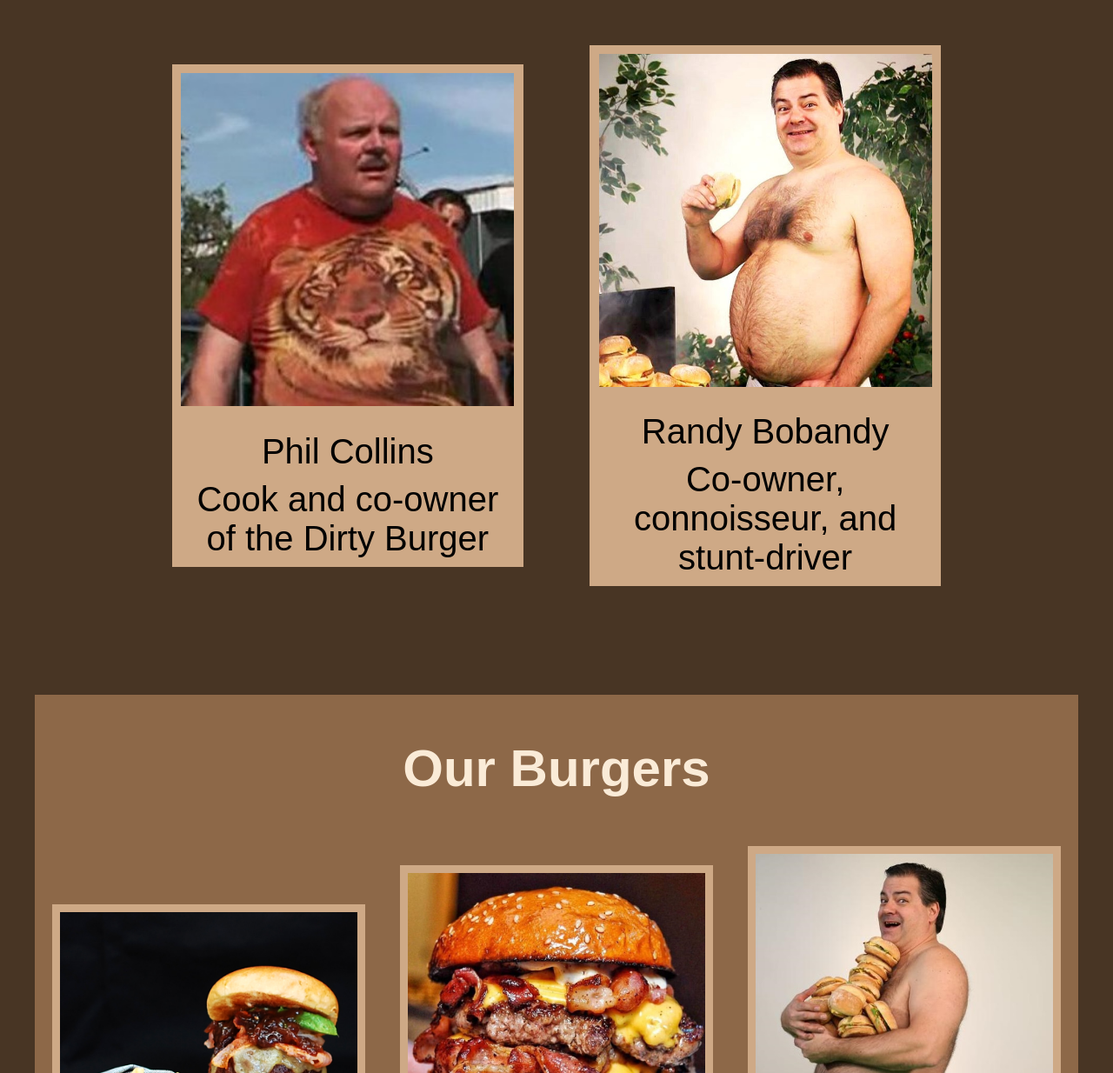
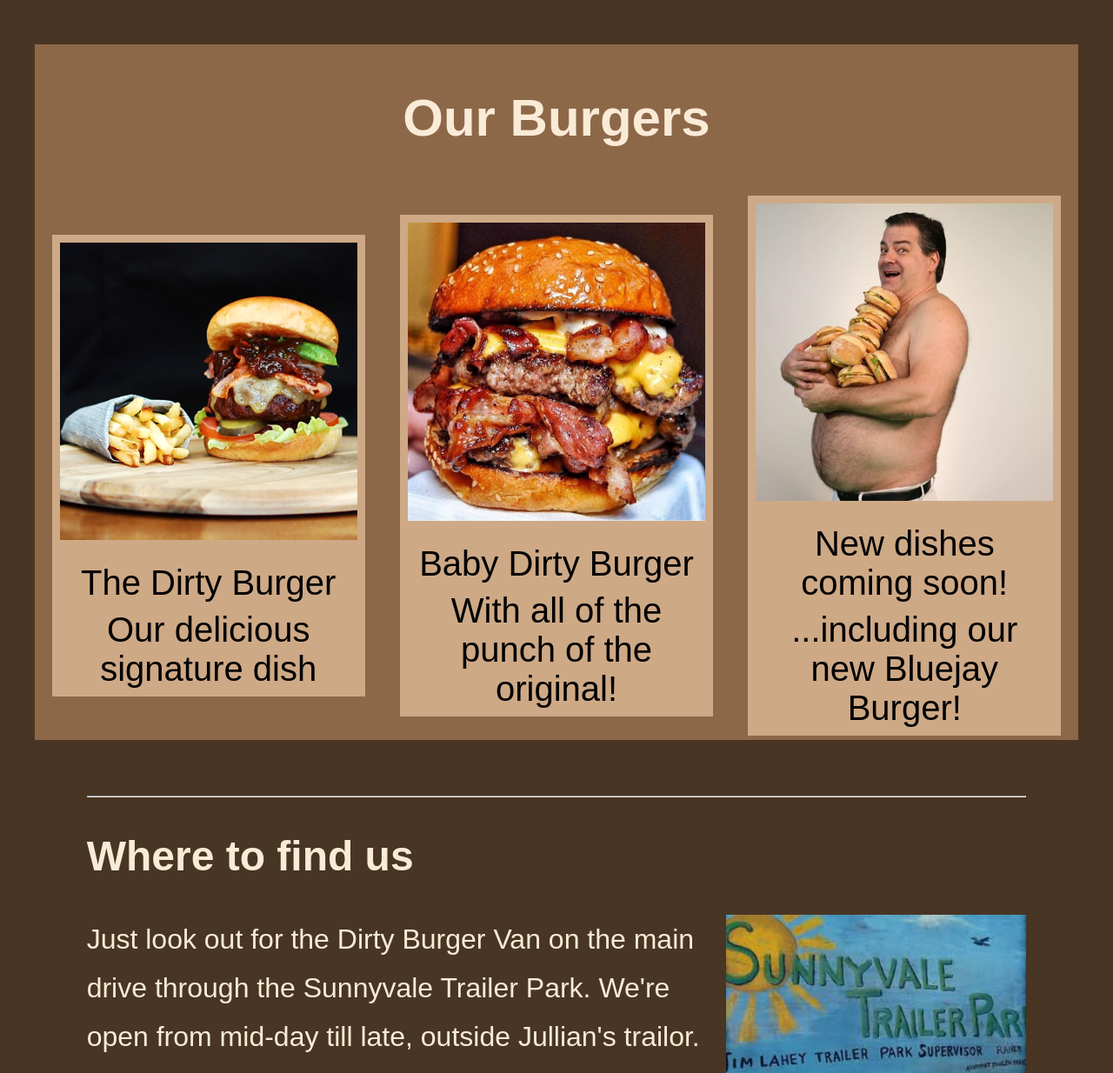
Before and after one commit to CanterburyEd23/dirtyBurger, a plain HTML site: page index.html in a window 1280 px wide. Shown: the part 1566-2800 px from the top of the page at 87% size. Drawn offline with Linux system fonts and the light colour scheme.

Commit message:
main version complete

```diff
--- a/index.html
+++ b/index.html
@@ -45,7 +45,7 @@
                     <figure class="burgerPics">
                         <img src="images/burger1.png" alt="dirtyburger">
                         <figcaption><heavy>The Dirty Burger</heavy></figcaption>
-                        <figcaption>Our signature dish</figcaption>
+                        <figcaption>Our delicious signature dish</figcaption>
                     </figure>
                     <figure class="burgerPics">
                         <img src="images/burger2.jpg" alt="babyDirtyBurger">
@@ -59,7 +59,12 @@
                     </figure>
                 </div>
             </section>
-            <section class="contact"></section>
+            <section class="contact">
+                <hr>
+                <h2>Where to find us</h2>
+                <img src="images/sunnyvale.jpg" alt="Sunnyvale sign">
+                <p>Just look out for the Dirty Burger Van on the main drive through the Sunnyvale Trailer Park.  We're open from mid-day till late, outside Jullian's trailor.  All burgers cooked to order, and served with a bam!  <br>No dicks.</p>
+            </section>
         </main>
         <footer>
             <nav>
--- a/style.css
+++ b/style.css
@@ -15,27 +15,27 @@ header {
     align-items: center;
     width: 100%;
     position: fixed;
-    font-size: 1.5em;
+    font-size: 1.5rem;
     border-bottom: antiquewhite solid 1px;
     background-color: rgb(72, 53, 36);
     margin: 0;
 }
 
 header img {
-    width: 4em;
-    height: 4em;
+    width: 4rem;
+    height: 4rem;
 }
 
 nav ul li {
     list-style-type: none;
     text-decoration: underline;
-    padding-right: 1.5em;
+    padding-right: 1.5rem;
     display: inline-block;
 }
 
 main {
     width: 95%;
-    padding-top: 6em;
+    padding-top: 6rem;
     display: flex;
     align-items: center;
     flex-direction: column;
@@ -48,8 +48,8 @@ main {
     background-size: cover;
     background-position: center;
     width: 100%;
-    height: 40em;
-    font-size: 2em;
+    height: 40rem;
+    font-size: 2rem;
     display: flex;
     align-items: center;
 }
@@ -70,8 +70,8 @@ main {
 /* Team Section */
 .team {
     width: 80%;
-    font-size: 2.5em;
-    margin: 1.5em;
+    font-size: 2.5rem;
+    margin: 1.5rem;
 }
 
 .teamPics {
@@ -95,9 +95,9 @@ main {
 /* Burger Menu Section */
 .burgers {
     width: 100%;
-    font-size: 2.5em;
+    font-size: 2.5rem;
     background-color: rgb(141, 104, 72);
-    margin: 1.5em;
+    margin: 1.5rem;
 }
 
 .burgerPics {
@@ -118,11 +118,29 @@ main {
     margin: 2.5%;
 }
 
+/*Contact Us Section */
+.contact {
+    width: 90%;
+    font-size: 2rem;
+    margin: 1.5rem;
+    text-align: left;
+}
+
+.contact img {
+    width: 32%;
+    height: auto;
+    float: right;
+}
+
+.contact p {
+    padding: 0, 3rem;
+    line-height: 3.5rem;
+}
+
 footer {
     display: flex;
     justify-content: space-between;
     width: 100%;
-    font-size: 0.8em;
     font-family: 'Times New Roman', Times, serif;
     border-top: antiquewhite solid 1px;
 }
```
